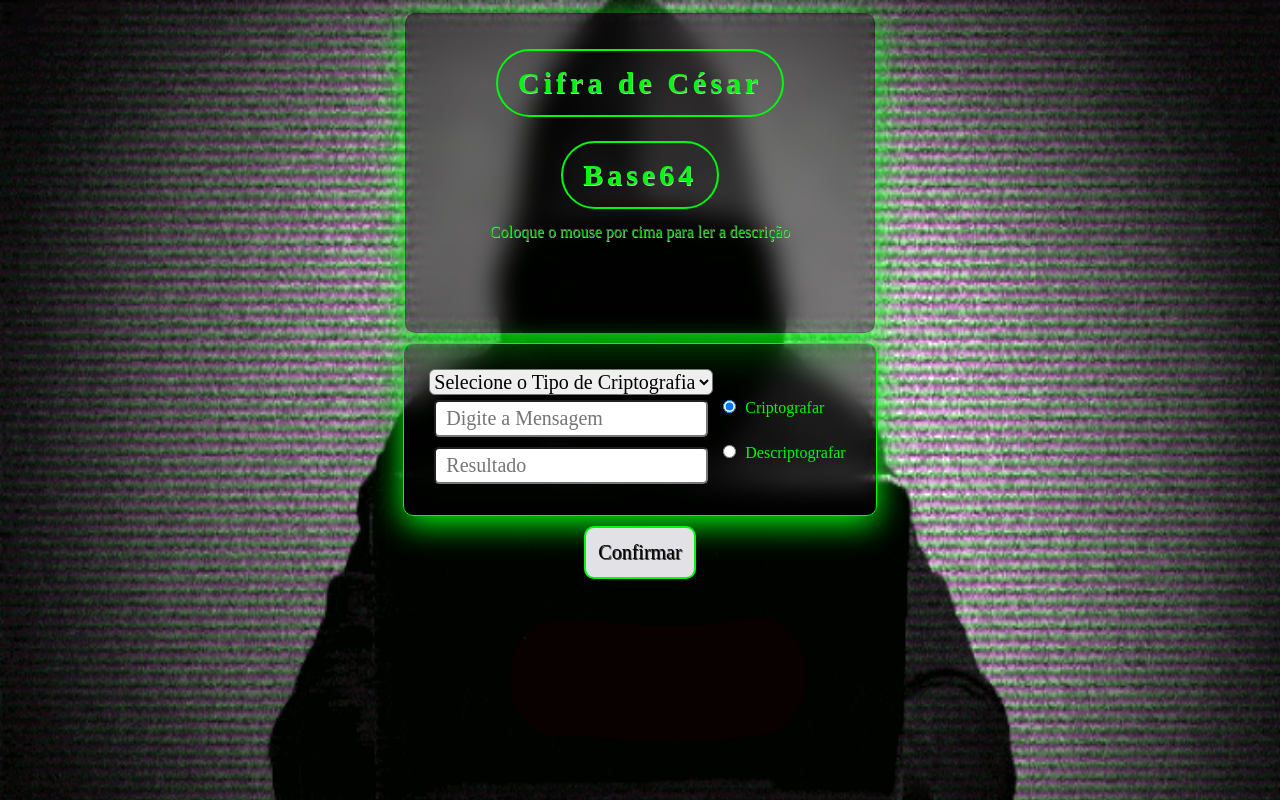
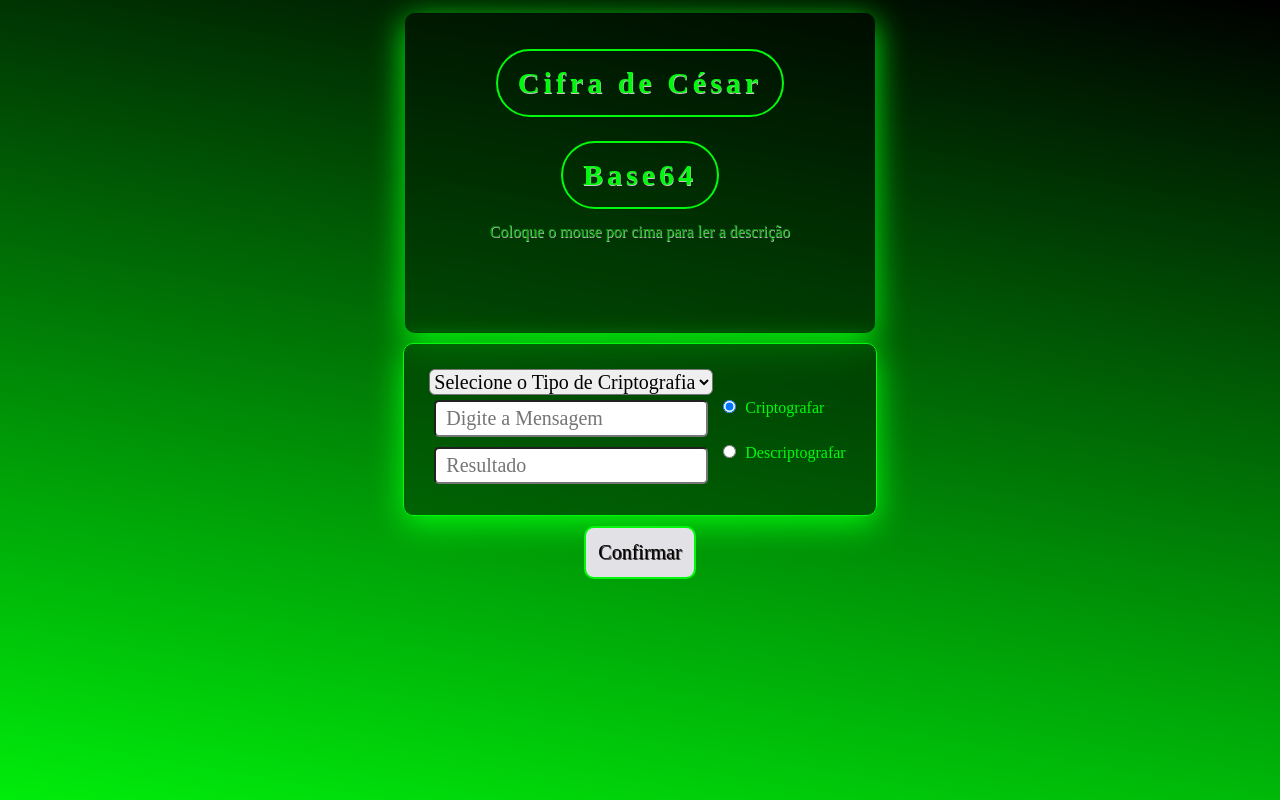
Before and after one commit to joseegabriel/Projeto-Criptografia, a plain HTML site: page index.html in a window 1280 px wide. Drawn offline with nearby package versions, Linux system fonts and the light colour scheme.

Commit message:
Second Commit

```diff
--- a/src/styles/style.css
+++ b/src/styles/style.css
@@ -6,7 +6,8 @@
 }
 
 body {
-    background-image: url(../imgs/hacker.gif);
+    background: rgb(0,0,0);
+    background: linear-gradient(190deg, rgba(0,0,0,1) 0%, rgba(0,255,12,1) 100%);
     background-size: 100% 110vh;
     background-repeat: no-repeat;
 }
```
Also changed, not shown: src/imgs/cript.png (deleted), src/imgs/descript.png (deleted).
